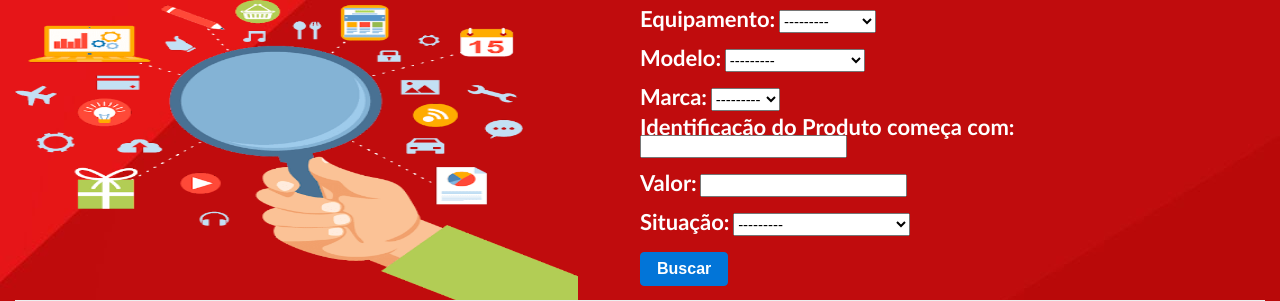
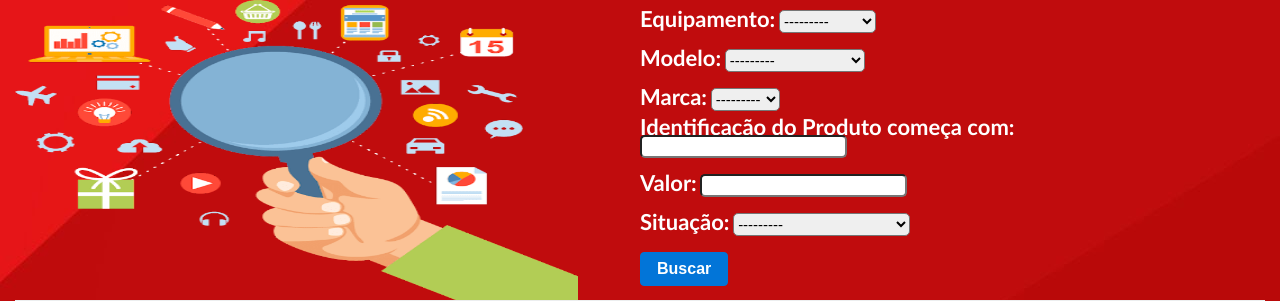
Before and after one commit to fabriciovale20/mypage, a Django app: page / in a window 1280 px wide. Shown: the top 301 px of the page. Run offline with Django 3.2, Linux system fonts and the light colour scheme; data comes from the database, SQL or seed files in the repository; some libraries are stand-ins or nearby versions.

Commit message:
Update style.css

```diff
--- a/myapp/static/css/style.css
+++ b/myapp/static/css/style.css
@@ -37,26 +37,32 @@ body {
 /* Início dos Inputs dos Formulários */
 #id_categoria{
     height: 23px;
+    border-radius: 5px;
 }
 
 #id_modelo{
     height: 23px;
+    border-radius: 5px;
 }
 
 #id_marca{
     height: 23px;
+    border-radius: 5px;
 }
 
 #id_macsn_name{
     height: 23px;
+    border-radius: 5px;
 }
 
 #id_valor{
     height: 23px;
+    border-radius: 5px;
 }
 
 #id_situacao{
     height: 23px;
+    border-radius: 5px;
 }
 /* Fim dos Inputs do Formulário */
 
@@ -99,7 +105,7 @@ table{
     font-weight: bold;
 }
 
-/* Rodapé da TCM Telecom */
+/* Rodapé*/
 .rodape {
     margin-left: 15px;
     margin-bottom: 15px;
```
